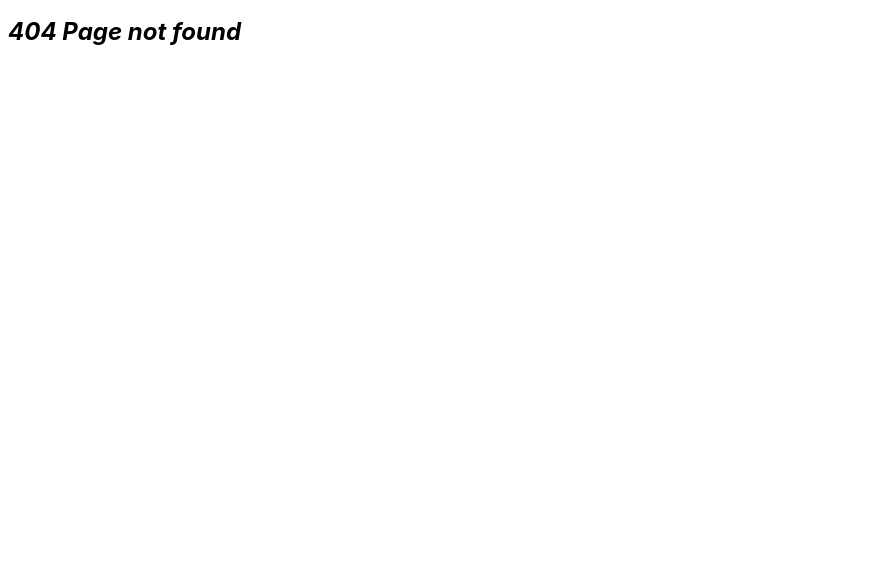
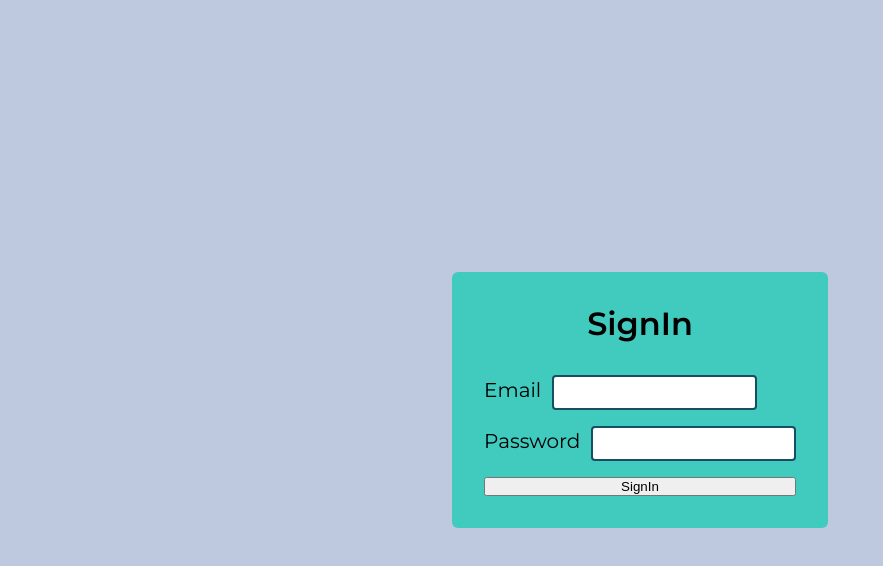
Before and after one commit to PawaOx4th/react-ts-e-commerce-app, a React (Vite) app: page /signin in a window 1280 px wide. Before the commit this address had no page. Shown: the top 566 px of the page, without its empty margins (0-883 px from the left). Built offline with nearby package versions, Linux system fonts and the light colour scheme.

Commit message:
feat: 🎸 Create component FormTemplate and Custom propstype

```diff
--- a/src/App.tsx
+++ b/src/App.tsx
@@ -4,16 +4,21 @@ import { Routes, Route } from "react-router-dom"
 import HomePage from "pages/HomePage"
 import AboutPage from "pages/AboutPage"
 import ErrorPage from "pages/ErrorPage"
+import SignIn from "pages/SignIn"
+import SignUp from "pages/SignUp"
+import Navbar from "components/Navbar"
 
 function App() {
   return (
     <div>
       <Routes>
-        <Route path='/' element={<HomePage />} />
-        <Route path='about' element={<AboutPage />} caseSensitive />
+        <Route path='/' element={<Navbar />}>
+          <Route index element={<HomePage />} caseSensitive />
+          <Route path='about' element={<AboutPage />} caseSensitive />
+        </Route>
+        <Route path='signin' element={<SignIn />} caseSensitive />
+        <Route path='signup' element={<SignUp />} caseSensitive />
         <Route path='*' element={<ErrorPage />} />
-        {/* /signin */}
-        {/* /singup */}
       </Routes>
     </div>
   )
--- /dev/null
+++ b/src/components/FormTemplate.tsx
@@ -0,0 +1,107 @@
+import React, { useId, useState } from "react"
+import styled from "styled-components"
+
+const Form = styled.form`
+  display: flex;
+  flex-direction: column;
+  gap: 1rem;
+`
+
+const TitleText = styled.span`
+  font-size: 2rem;
+  font-weight: 600;
+`
+
+const Input = styled.input`
+  padding: 8px 12px;
+  border-radius: 4px;
+  outline: none;
+  border: 2px solid #164e63;
+`
+
+const Label = styled.label`
+  font-size: 20px;
+`
+
+export type ContainerStylePropTypes = { bgColor?: string }
+const Container = styled.div<ContainerStylePropTypes>`
+  display: flex;
+  justify-content: center;
+  align-items: center;
+  flex-direction: column;
+  gap: 2rem;
+  background-color: ${(props) => props.bgColor ?? "#f8fafc"};
+  height: 100%;
+  width: auto;
+  padding: 2rem;
+  border-radius: 6px;
+`
+type UserAuthenticateType = {
+  email: string
+  password: string
+}
+
+type FormTemplatePropTypes = {
+  title: string
+  onSubmit: (email: string, password: string) => void
+} & ContainerStylePropTypes
+
+function FormTemplate({ title, onSubmit, bgColor }: FormTemplatePropTypes) {
+  const emailId = useId()
+  const passwordId = useId()
+
+  const [useAuthen, setUseAuthen] = useState<UserAuthenticateType>({ email: "", password: "" })
+
+  return (
+    <Container bgColor={bgColor}>
+      <div>
+        <TitleText>{title}</TitleText>
+      </div>
+      <Form
+        onSubmit={(e) => {
+          e.preventDefault()
+          onSubmit(useAuthen.email, useAuthen.password)
+        }}
+      >
+        <Label htmlFor={emailId}>
+          Email &nbsp;
+          <Input
+            type='email'
+            name=''
+            id={emailId}
+            required
+            value={useAuthen.email}
+            onChange={(e) => {
+              setUseAuthen((prev) => ({
+                ...prev,
+                email: e.target.value,
+              }))
+            }}
+          />
+        </Label>
+
+        <Label htmlFor={passwordId}>
+          Password &nbsp;
+          <Input
+            type='password'
+            name=''
+            id={passwordId}
+            minLength={6}
+            required
+            value={useAuthen.password}
+            onChange={(e) => {
+              setUseAuthen((prev) => ({
+                ...prev,
+                password: e.target.value,
+              }))
+            }}
+          />
+        </Label>
+
+        <button type='submit'>{title}</button>
+      </Form>
+    </Container>
+  )
+}
+
+export default FormTemplate
--- /dev/null
+++ b/src/components/Navbar.tsx
@@ -0,0 +1,15 @@
+import React from "react"
+import { Outlet } from "react-router-dom"
+
+type Props = {}
+
+function Navbar({}: Props) {
+  return (
+    <div>
+      Navbar
+      <Outlet />
+    </div>
+  )
+}
+
+export default Navbar
--- a/src/pages/HomePage.tsx
+++ b/src/pages/HomePage.tsx
@@ -1,10 +1,19 @@
 import React from "react"
+import styled from "styled-components"
+
+const ContainerHome = styled.div`
+  margin: 0 auto;
+  min-height: 100vh;
+  display: flex;
+  justify-content: center;
+  align-items: center;
+`
 
 function HomePage() {
   return (
-    <div className='home'>
+    <ContainerHome>
       <h1>This is a homepage!</h1>
-    </div>
+    </ContainerHome>
   )
 }
 
--- /dev/null
+++ b/src/pages/SignIn.tsx
@@ -0,0 +1,32 @@
+import FormTemplate from "components/FormTemplate"
+import React, { ComponentProps, useId } from "react"
+import styled from "styled-components"
+
+const WrapperForm = styled.div`
+  display: flex;
+  justify-content: center;
+  align-items: center;
+  flex-direction: column;
+  min-height: 100vh;
+  width: 100%;
+  gap: 1.275rem;
+`
+
+type Props = {}
+
+function SignIn({}: Props) {
+  const handleSignIn: ComponentProps<typeof FormTemplate>["onSubmit"] = (email, password) => {
+    console.log("🐳 :", email, password)
+  }
+  return (
+    <WrapperForm>
+      <FormTemplate
+        bgColor='#41CBBF'
+        title={"SignIn"}
+        onSubmit={(email: string, password: string) => handleSignIn(email, password)}
+      />
+    </WrapperForm>
+  )
+}
+
+export default SignIn
--- /dev/null
+++ b/src/pages/SignUp.tsx
@@ -0,0 +1,31 @@
+import FormTemplate from "components/FormTemplate"
+import React, { ComponentProps, useId } from "react"
+import styled from "styled-components"
+
+const WrapperForm = styled.div`
+  display: flex;
+  justify-content: center;
+  align-items: center;
+  flex-direction: column;
+  min-height: 100vh;
+  width: 100%;
+  gap: 1.275rem;
+`
+
+type Props = {}
+
+function SignUp({}: Props) {
+  const handleSignUp: ComponentProps<typeof FormTemplate>["onSubmit"] = (email, password) => {
+    console.log("🐳 :", email, password)
+  }
+  return (
+    <WrapperForm>
+      <FormTemplate
+        title={"SignUp"}
+        onSubmit={(email: string, password: string) => handleSignUp(email, password)}
+      />
+    </WrapperForm>
+  )
+}
+
+export default SignUp
--- a/src/style/index.css
+++ b/src/style/index.css
@@ -1,14 +1,17 @@
+@import url("https://fonts.googleapis.com/css2?family=Inter:wght@100;400;700&family=Montserrat:wght@100;300;400;500;600;700;800&display=swap");
+
 :root {
-  font-family: Inter, Avenir, Helvetica, Arial, sans-serif;
+  font-family: Montserrat, Helvetica, Arial, sans-serif;
   font-size: 16px;
-  line-height: 24px;
-  font-weight: 400;
+  margin: 0;
+  padding: 0;
+  box-sizing: border-box;
+  background-color: #bec9df;
+}
 
-  /* background-color: #242424; */
-
-  font-synthesis: none;
-  text-rendering: optimizeLegibility;
-  -webkit-font-smoothing: antialiased;
-  -moz-osx-font-smoothing: grayscale;
-  -webkit-text-size-adjust: 100%;
+html,
+* {
+  margin: 0;
+  padding: 0;
+  box-sizing: border-box;
 }
```
